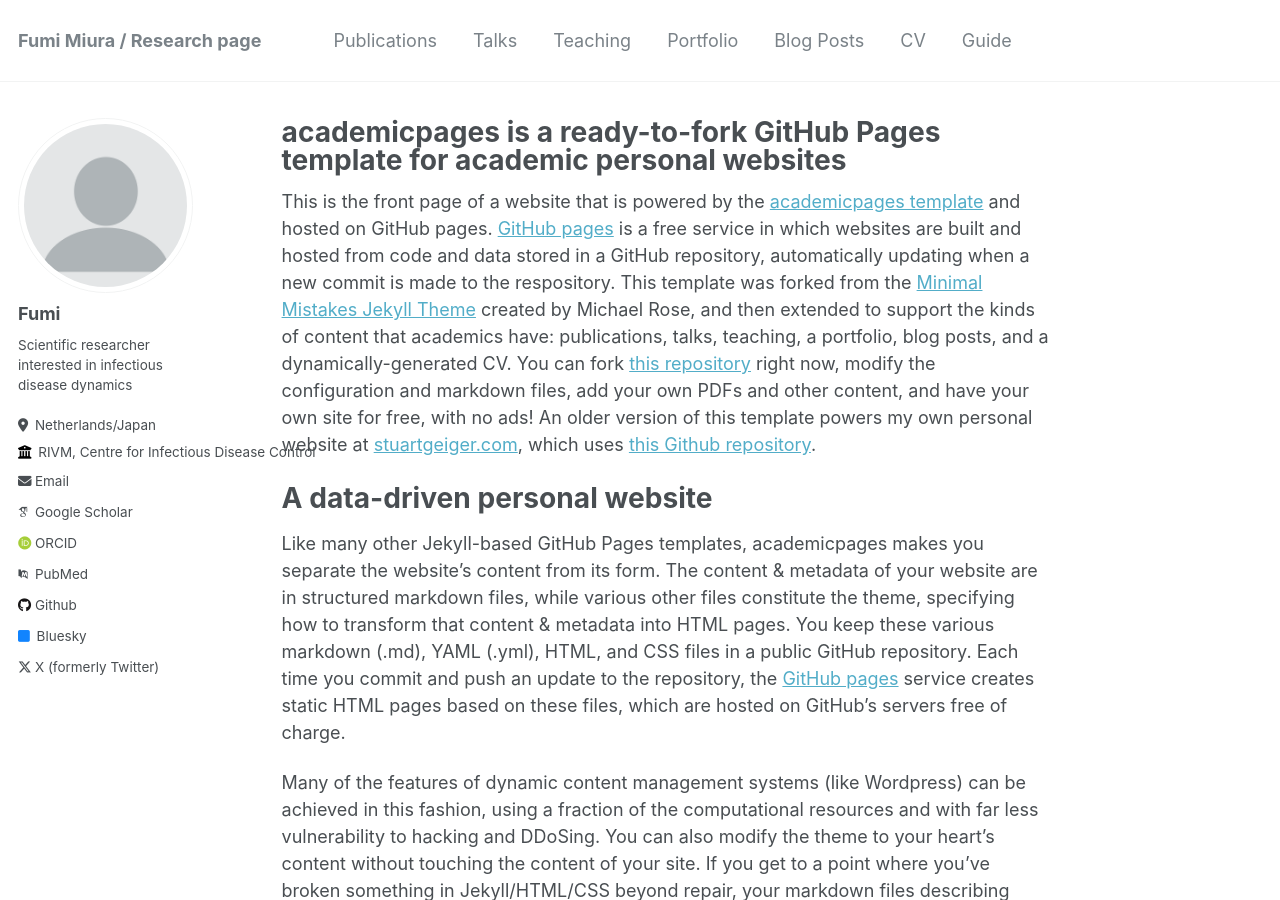
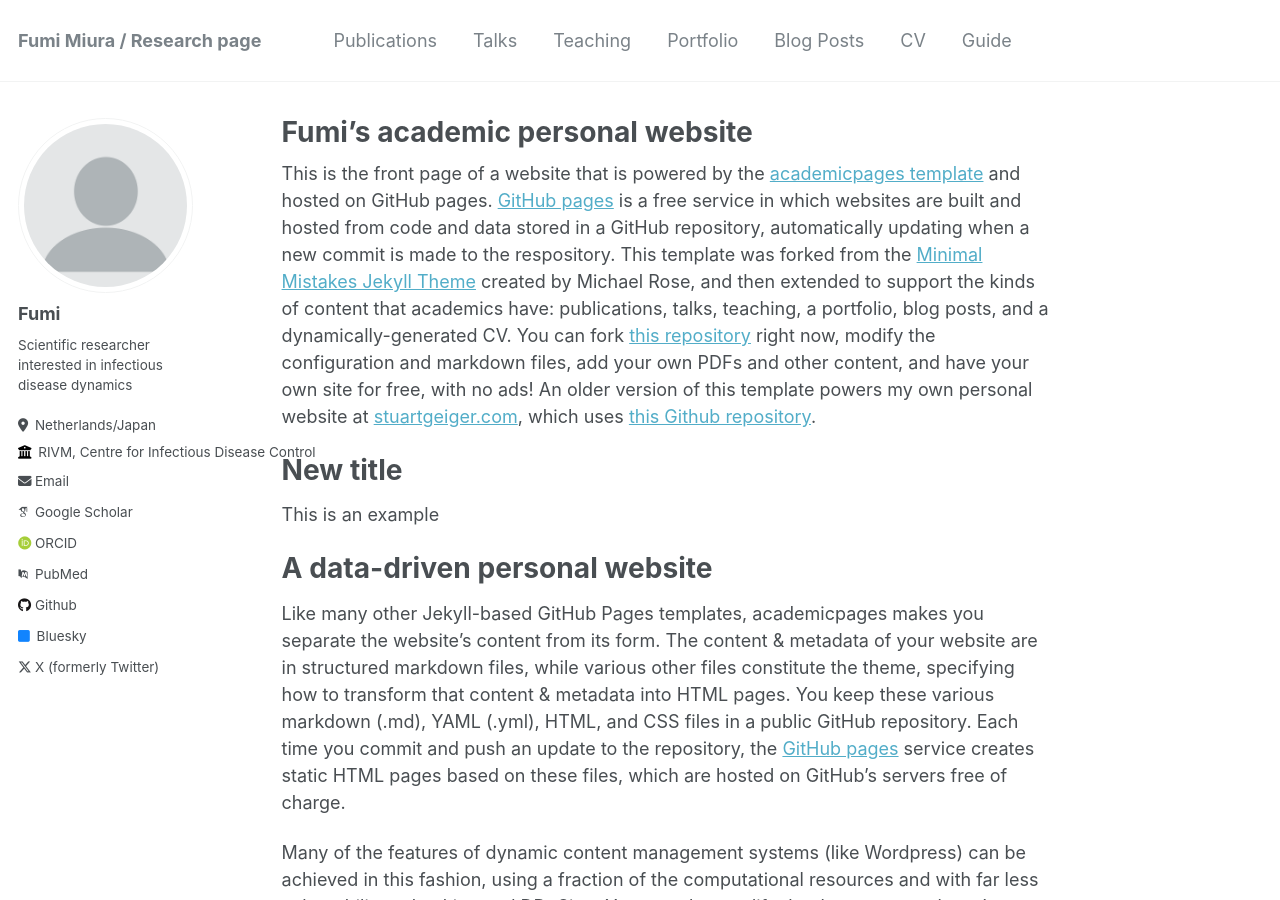
Before and after one commit to fmiura/fmiura.github.io, a Jekyll site: the page built from _pages/about.md, in a window 1280 px wide and 900 px high. Built offline with Jekyll 4.4.1, drawn with Linux system fonts in a browser that asks for light colours; some web fonts are replaced.

Commit message:
Update about.md

```diff
--- a/_pages/about.md
+++ b/_pages/about.md
@@ -1,6 +1,6 @@
 ---
 permalink: /
-title: "academicpages is a ready-to-fork GitHub Pages template for academic personal websites"
+title: "Fumi's academic personal website"
 author_profile: true
 redirect_from:
   - /about/
@@ -8,6 +8,10 @@
 ---
 
 This is the front page of a website that is powered by the [academicpages template](https://github.com/academicpages/academicpages.github.io) and hosted on GitHub pages. [GitHub pages](https://pages.github.com) is a free service in which websites are built and hosted from code and data stored in a GitHub repository, automatically updating when a new commit is made to the respository. This template was forked from the [Minimal Mistakes Jekyll Theme](https://mmistakes.github.io/minimal-mistakes/) created by Michael Rose, and then extended to support the kinds of content that academics have: publications, talks, teaching, a portfolio, blog posts, and a dynamically-generated CV. You can fork [this repository](https://github.com/academicpages/academicpages.github.io) right now, modify the configuration and markdown files, add your own PDFs and other content, and have your own site for free, with no ads! An older version of this template powers my own personal website at [stuartgeiger.com](http://stuartgeiger.com), which uses [this Github repository](https://github.com/staeiou/staeiou.github.io).
+
+New title
+=====
+This is an example
 
 A data-driven personal website
 ======
```
